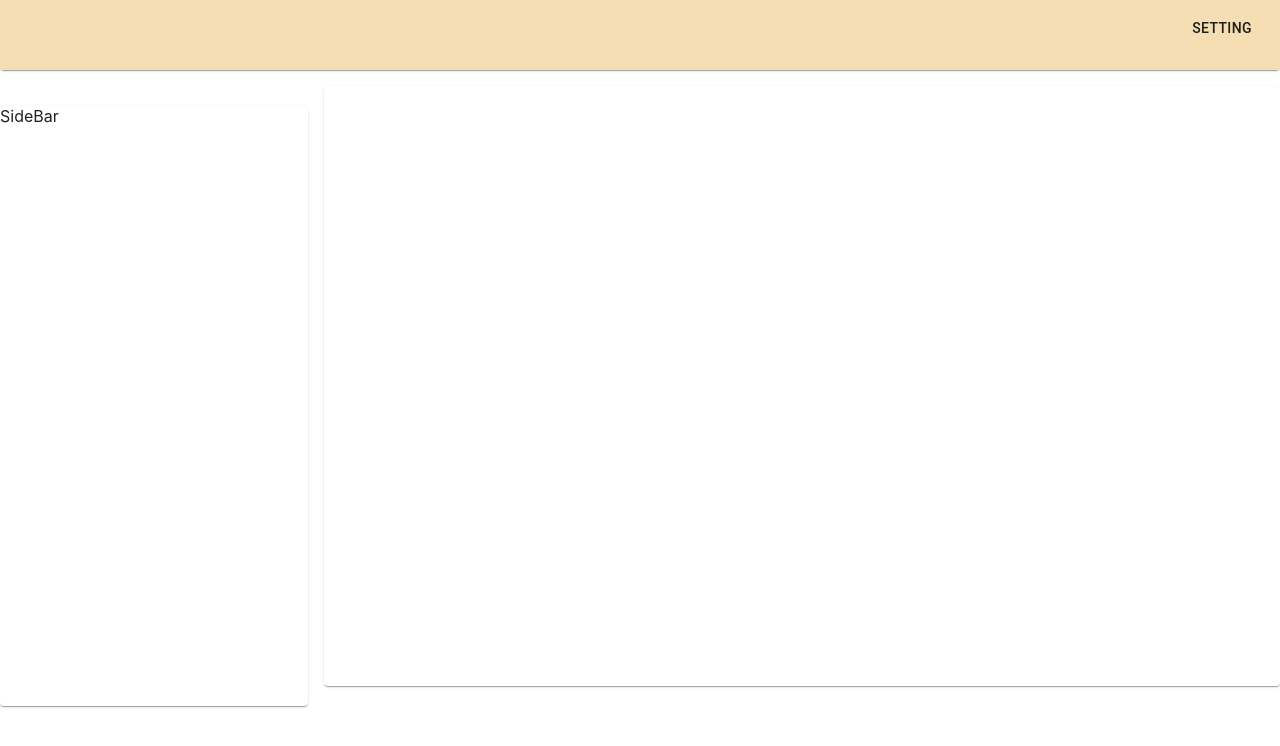
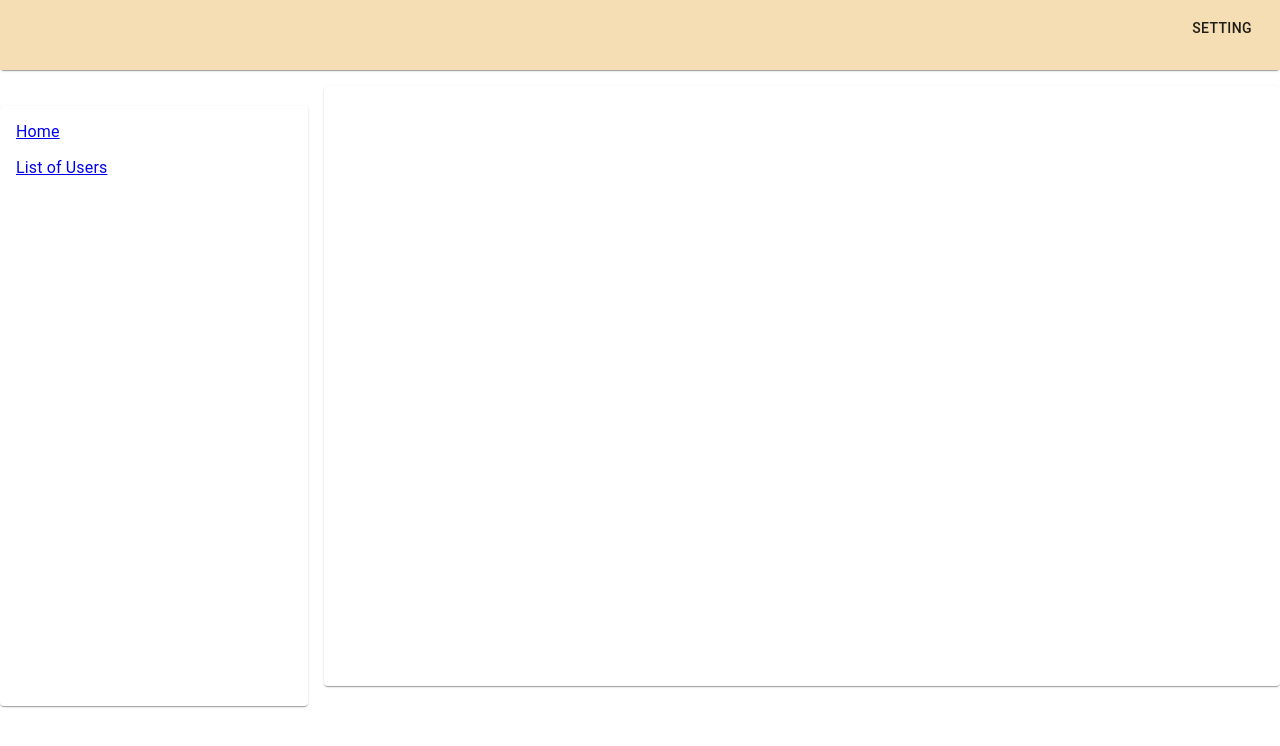
Before and after one commit to tranthanhhieuthao/FE_micronaut, a React (Create React App) app: page / in a window 1280 px wide. Shown: the top 746 px of the page. Built offline with nearby package versions, Linux system fonts and the light colour scheme.

Commit message:
Quyen FE

```diff
--- a/package.json
+++ b/package.json
@@ -6,6 +6,7 @@
     "@material-ui/core": "^4.11.4",
     "@material-ui/data-grid": "^4.0.0-alpha.30",
     "@material-ui/icons": "^4.11.2",
+    "@material-ui/lab": "^4.0.0-alpha.58",
     "@testing-library/jest-dom": "^5.12.0",
     "@testing-library/react": "^11.2.7",
     "@testing-library/user-event": "^12.8.3",
--- a/src/App.js
+++ b/src/App.js
@@ -8,6 +8,7 @@ import Paper from '@material-ui/core/Paper'
 import Grid from '@material-ui/core/Grid'
 import { makeStyles } from '@material-ui/core/styles'
 import TopBar from './Components/TopBar'
+import SideBar from './Components/SideBar'
 
 
 const useStyles = makeStyles((theme) => ({
@@ -29,7 +30,7 @@ function App() {
             <Paper className={useStyles.paper}><TopBar /></Paper>
           </Grid>
           <Grid item xs={3}>
-            <Paper style={{ height: 'calc(100vh - 200px)', marginTop: '20px' }} className={useStyles.paper}>SideBar</Paper>
+            <Paper style={{ height: 'calc(100vh - 200px)', marginTop: '20px' }} className={useStyles.paper}><SideBar /></Paper>
           </Grid>
           <Grid item xs={9} >
             <Paper style={{ height: 'calc(100vh - 200px)' }} className={useStyles.paper}>
--- a/src/Components/AdminScreen.js
+++ b/src/Components/AdminScreen.js
@@ -1,11 +1,57 @@
-import React from 'react'
+import React, { useState, useEffect } from 'react'
+import API from './ConfigAxios/AxiosCommon'
+import Snackbar from '@material-ui/core/Snackbar';
+import { Alert } from '@material-ui/lab';
 
-class AdminScreen extends React.Component {
-  render() {
+export default function AdminScreen(props) {
+
+  function getCookie(name) {
+    const value = `; ${document.cookie}`
+    const parts = value.split(`; ${name}=`)
+    if (parts.length === 2) return parts.pop().split(';').shift()
+    else return ''
+  }
+
+   const [status, setStatus] = useState("")
+   const [state, setState] = useState({
+    open: false,
+    vertical: 'top',
+    horizontal: 'center',
+  });
+  const { vertical, horizontal, open } = state;
+
+   useEffect (() => {
+     if (getCookie('token') === '') {
+       props.history.push("/login")
+       return
+     }
+    API.get("/api/admin").then(res=>{
+      console.log('admoin', res)
+      if (res.data.message === "UNAUTHORIZED") {
+      setStatus("Bạn có quyền truy cập dữ liệu")
+      } else {
+        setStatus("Bạn không được phép truy cập dữ liệu")
+        setState({ open: true, vertical: 'top', horizontal: 'center' })
+        props.history.push("/home")
+      }
+    })
+    .catch(error => {
+      setStatus("Bạn không được phép truy cập dữ liệu")
+      setState({ open: true, vertical: 'top', horizontal: 'center' })
+      props.history.push("/home")
+    })
+   })
+
     return (
-      <div>Admin</div>
+      <div>
+        <h1>
+        {status}
+        <Snackbar open={open}  autoHideDuration={600} anchorOrigin={{ vertical, horizontal }}>
+        <Alert  severity="warning" >
+          This is a success message!
+        </Alert>
+      </Snackbar>
+        </h1>
+      </div>
     )
-  }
 }
-
-export default AdminScreen
--- a/src/Components/ClassWelcome.js
+++ b/src/Components/ClassWelcome.js
@@ -59,9 +59,10 @@ export default function ClassWelcome(props) {
       })
       .then((res) => {
         // setListUser(res.data.data.content);
-        console.log('hieujwt', res.data.access_token)
+        console.log('hieujwt', res.data.roles.toString())
         document.cookie = 'token=' + res.data.access_token
-        props.history.push('/users')
+        document.cookie = 'role=' + res.data.roles.toString()
+        props.history.push('/home')
       })
       .catch((err) => {
         console.log(err)
--- a/src/Components/Home.js
+++ b/src/Components/Home.js
@@ -1,14 +1,24 @@
-import React from 'react'
+import React, { useEffect } from 'react'
 
-class Home extends React.Component {
+export default function Home(props) {
 
-    render() {
+    function getCookie(name) {
+        const value = `; ${document.cookie}`
+        const parts = value.split(`; ${name}=`)
+        if (parts.length === 2) return parts.pop().split(';').shift()
+        else return ''
+      }
+
+      useEffect( () => {
+        if (getCookie('token') === '') {
+          props.history.push("/login")
+          return
+        }
+      }, []);
+
         return (
             <div>
                 <h1>Home</h1>
             </div>
         )
-    }
 }
-
-export default Home
--- a/src/Components/ListUser.js
+++ b/src/Components/ListUser.js
@@ -1,7 +1,5 @@
 import React, { useState, useEffect } from 'react'
-import { Link } from 'react-router-dom';
 import '../CssStyle/ListUser.css'
-import axios from "axios"
 import { DataGrid } from '@material-ui/data-grid';
 import API from './ConfigAxios/AxiosCommon'
 import Button from "@material-ui/core/Button";
@@ -9,13 +7,18 @@ import TextField from '@material-ui/core/TextField';
 import Dialog from '@material-ui/core/Dialog';
 import DialogActions from '@material-ui/core/DialogActions';
 import DialogContent from '@material-ui/core/DialogContent';
-import DialogContentText from '@material-ui/core/DialogContentText';
 import DialogTitle from '@material-ui/core/DialogTitle';
-import { event } from 'jquery';
 
 
 
-export default function ListUser() {
+export default function ListUser(props) {
+
+  function getCookie(name) {
+    const value = `; ${document.cookie}`
+    const parts = value.split(`; ${name}=`)
+    if (parts.length === 2) return parts.pop().split(';').shift()
+    else return ''
+  }
 
   const [open, setOpen] = useState(false);
   const [rows, setListUser] = useState([]);
@@ -67,6 +70,10 @@ export default function ListUser() {
   }
 
     useEffect( () => {
+      if (getCookie('token') === '') {
+        props.history.push("/login")
+        return
+      }
       fetchData();
     }, []);
 
@@ -83,7 +90,7 @@ export default function ListUser() {
         return (
             <div style={{ height: "660px", width: '100%' }}>
                 <h2>List User</h2>
-                <DataGrid rows={rows} columns={columns} pageSize={10} checkboxSelection paginationMode="server" rowHeight={50} />
+                <DataGrid rows={rows} columns={columns} pageSize={10} paginationMode="server" rowHeight={50} />
                 <Button
                     variant="contained"
                     color="default"
@@ -94,7 +101,7 @@ export default function ListUser() {
                     <DialogContent>
                       <form noValidate autoComplete='off'>
                         <div>
-                          <TextField required id='standard-required' label='User ID' style={{ width: '400px' }} />
+                          <TextField required id='standard-required' label='Name' style={{ width: '400px' }} />
                         </div>
                         <div>
                           <TextField required id='standard-disabled' label='Password' type='password' style={{ width: '400px' }} />
--- a/src/Components/SideBar.js
+++ b/src/Components/SideBar.js
@@ -0,0 +1,34 @@
+import React, { useState } from 'react'
+import MenuList from '@material-ui/core/MenuList';
+import MenuItem from '@material-ui/core/MenuItem';
+import { Link } from 'react-router-dom';
+
+export default function SideBar(props) {
+
+    function getCookie(name) {
+        const value = `; ${document.cookie}`
+        const parts = value.split(`; ${name}=`)
+        if (parts.length === 2) return parts.pop().split(';').shift()
+        else return ''
+      }
+
+
+    return (
+        <div>
+          <MenuList>
+          <MenuItem>
+           <Link to="/home">Home</Link>
+          </MenuItem>
+          {(getCookie('role') === 'ADMIN') &&
+          <MenuItem >
+          <Link to="/admin">Admin Allower</Link>
+        </MenuItem>
+          }
+        <MenuItem>
+             <Link to="/users">List of Users</Link>
+        </MenuItem>
+        </MenuList>
+        </div>
+    )
+
+}
```
Also changed, not shown: 1 other file (tests, documents, lock files or other folders).
